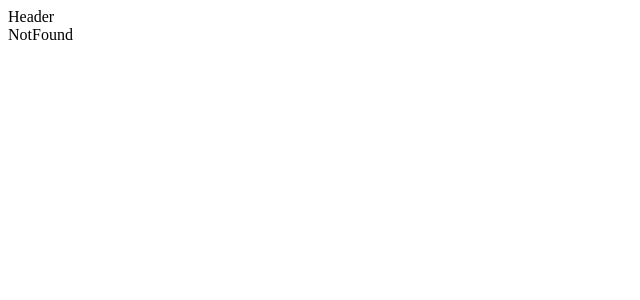
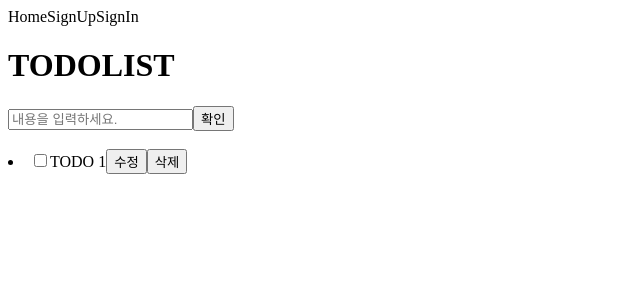
Before and after one commit to eunseonJeong/wanted-pre-onboarding-frontend, a React (Create React App) app: page /todo in a window 1280 px wide. Shown: the top 300 px of the page, without its empty margins (0-640 px from the left). Built offline with nearby package versions, Linux system fonts and the light colour scheme.

Commit message:
feat: 페이지 구성 및 api 연결 중

```diff
--- a/package.json
+++ b/package.json
@@ -12,6 +12,7 @@
     "react-icons": "^4.9.0",
     "react-router-dom": "^6.12.0",
     "react-scripts": "5.0.1",
+    "universal-cookie": "^4.0.4",
     "web-vitals": "^2.1.4"
   },
   "scripts": {
--- a/src/componets/Header.jsx
+++ b/src/componets/Header.jsx
@@ -1,5 +1,22 @@
 import React from 'react';
+import { useNavigate } from 'react-router-dom';
 
 export default function Header() {
-  return <div>Header</div>;
+  const navi = useNavigate();
+  const onClcikHandler = () => {
+    navi('/');
+  };
+  const onSignUpHandler = () => {
+    navi('/signup');
+  };
+  const onSignInHandler = () => {
+    navi('/signin');
+  };
+  return (
+    <>
+      <span onClick={onClcikHandler}>Home</span>
+      <span onClick={onSignUpHandler}>SignUp</span>
+      <span onClick={onSignInHandler}>SignIn</span>
+    </>
+  );
 }
--- a/src/pages/Home.jsx
+++ b/src/pages/Home.jsx
@@ -1,20 +1,18 @@
-import React from 'react';
+import React, { useEffect } from 'react';
+import { useNavigate } from 'react-router-dom';
+import { getLocal } from '../shared/localStorage';
 
 export default function Home() {
-  return (
-    <>
-      <li>
-        <label>
-          <input type="checkbox" />
-          <span>TODO 1</span>
-        </label>
-      </li>
-      <li>
-        <label>
-          <input type="checkbox" />
-          <span>TODO 2</span>
-        </label>
-      </li>
-    </>
-  );
+  //로컬 스토리지에 토큰이 있는 상태로 /signin 또는 /signup 페이지에 접속한다면 /todo 경로로 리다이렉트 시켜주세요
+  //로컬 스토리지에 토큰이 없는 상태로 /todo페이지에 접속한다면 /signin 경로로 리다이렉트 시켜주세요
+  const navi = useNavigate();
+  useEffect(() => {
+    const token = getLocal('token');
+    if (token) {
+      navi('/todo');
+    } else {
+      navi('signin');
+    }
+  }, []);
+  return <div>홈입니다!</div>;
 }
--- a/src/pages/SignUp.jsx
+++ b/src/pages/SignUp.jsx
@@ -1,4 +1,5 @@
 import React from 'react';
+import { useNavigate } from 'react-router-dom';
 
 export default function Signup() {
   //로그인 페이지에서 버튼을 클릭 시, 로그인을 진행하고 로그인이 정상적으로 완료되었을 시 /todo 경로로 이동해주세요
@@ -10,5 +11,26 @@ export default function Signup() {
 
   //로컬 스토리지에 토큰이 있는 상태로 /signin 또는 /signup 페이지에 접속한다면 /todo 경로로 리다이렉트 시켜주세요
   //로컬 스토리지에 토큰이 없는 상태로 /todo페이지에 접속한다면 /signin 경로로 리다이렉트 시켜주세요
-  return <div>로그인 기능</div>;
+
+  const navi = useNavigate();
+  const onClickButtonHandler = () => {
+    navi('/todo');
+  };
+
+  const onSubmitHandler = (e) => {
+    e.preventDefault();
+  };
+
+  return (
+    <form onSubmit={onSubmitHandler}>
+      <h3>로그인 페이지</h3>
+      email:
+      <input data-testid="email-input" />
+      password:
+      <input data-testid="password-input" />
+      <button data-testid="signup-button" onClick={onClickButtonHandler}>
+        로그인
+      </button>
+    </form>
+  );
 }
--- a/src/pages/Signin.jsx
+++ b/src/pages/Signin.jsx
@@ -7,7 +7,10 @@ export default function Signin() {
 
   return (
     <>
+      <h3>회원가입 페이지</h3>
+      email:
       <input data-testid="email-input" />
+      password:
       <input data-testid="password-input" />
       <button data-testid="signup-button">회원가입</button>
     </>
--- /dev/null
+++ b/src/pages/Todo.jsx
@@ -0,0 +1,48 @@
+import axios from 'axios';
+import React, { useState } from 'react';
+import Card from '../utils/Card';
+
+export default function Todo() {
+  const [content, setContent] = useState('');
+
+  const onChageHandler = (e) => {
+    setContent(e.target.value);
+  };
+
+  const onSubmitHandler = async (e) => {
+    e.preventDefault();
+    const access_token = localStorage.getItem('name');
+    try {
+      const response = await axios.post('/todos', {
+        headers: {
+          Authorization: `Bearer ${access_token}`,
+        },
+      });
+      console.log('response:', response);
+      return response.data;
+    } catch (error) {
+      console.error(error);
+      throw error;
+    }
+  };
+
+  return (
+    <>
+      <h1>TODOLIST</h1>
+      <form onSubmit={onSubmitHandler}>
+        <input
+          required
+          type="content"
+          value={content}
+          onChange={onChageHandler}
+          placeholder="내용을 입력하세요."
+        />
+        <button>확인</button>
+      </form>
+
+      <br />
+
+      <Card />
+    </>
+  );
+}
--- a/src/shared/Router.js
+++ b/src/shared/Router.js
@@ -4,6 +4,7 @@ import Home from '../pages/Home';
 import Signin from '../pages/Signin';
 import Header from '../componets/Header';
 import Signup from '../pages/Signup';
+import Todo from '../pages/Todo';
 
 function Router() {
   return (
@@ -11,6 +12,7 @@ function Router() {
       <Header />
       <Routes>
         <Route path="/" element={<Home />} />
+        <Route path="/todo" element={<Todo />} />
         <Route path="/signin" element={<Signin />} />
         <Route path="/signup" element={<Signup />} />
         <Route path="/*" element={<NotFound />} />
--- /dev/null
+++ b/src/shared/localStorage.js
@@ -0,0 +1,7 @@
+export const getLocal = (name) => {
+  return localStorage.getItem(name);
+};
+
+export const removeLocal = (name) => {
+  return localStorage.remove(name);
+};
--- /dev/null
+++ b/src/utils/Card.jsx
@@ -0,0 +1,27 @@
+import React from 'react';
+
+export default function Card() {
+  const onfixHandler = () => {
+    console.log('수정하기 버튼');
+  };
+
+  const ondeleteHandler = () => {
+    console.log('삭제 버튼');
+  };
+  return (
+    <>
+      <li>
+        <label>
+          <input type="checkbox" />
+          <span>TODO 1</span>
+        </label>
+        <button data-testid="modify-button" onClick={onfixHandler}>
+          수정
+        </button>
+        <button data-testid="delete-button" onClick={ondeleteHandler}>
+          삭제
+        </button>
+      </li>
+    </>
+  );
+}
```
Also changed, not shown: src/componets/Input.jsx (+34 -34 lines), 1 other file (tests, documents, lock files or other folders).
